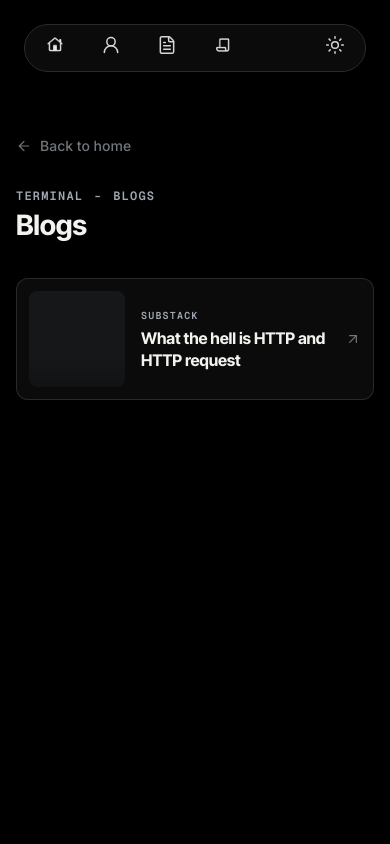
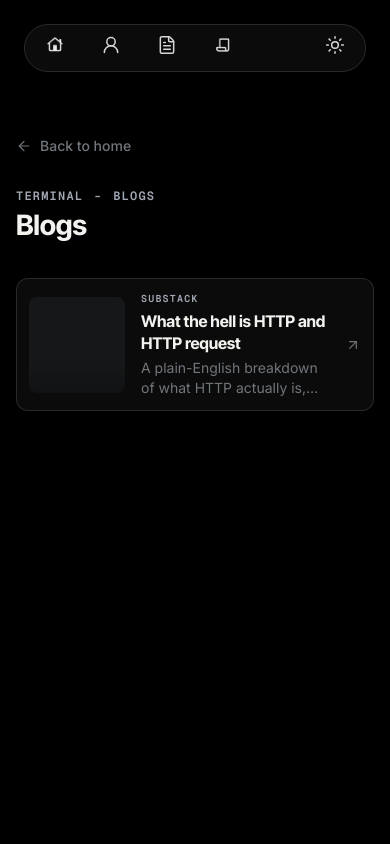
Before and after one commit to Moeez34/portfolio-new, a React (Vite) app: page /blogs in a window 390 px wide. Shown: the top 844 px of the page. Built offline with nearby package versions, Linux system fonts and the light colour scheme; some icons are missing.

Commit message:
Refine compact blog card description

```diff
--- a/src/pages/Blogs.jsx
+++ b/src/pages/Blogs.jsx
@@ -30,7 +30,7 @@ function BlogCard({ blog }) {
           <h2 className="mt-1 font-display text-base font-bold leading-snug tracking-[-0.01em] text-ink-title sm:text-lg">
             {blog.title}
           </h2>
-          <p className="mt-1 hidden text-sm leading-5 text-ink-muted sm:line-clamp-2 sm:block">
+          <p className="mt-1 line-clamp-2 text-sm leading-5 text-ink-muted">
             {blog.description}
           </p>
         </div>
```
